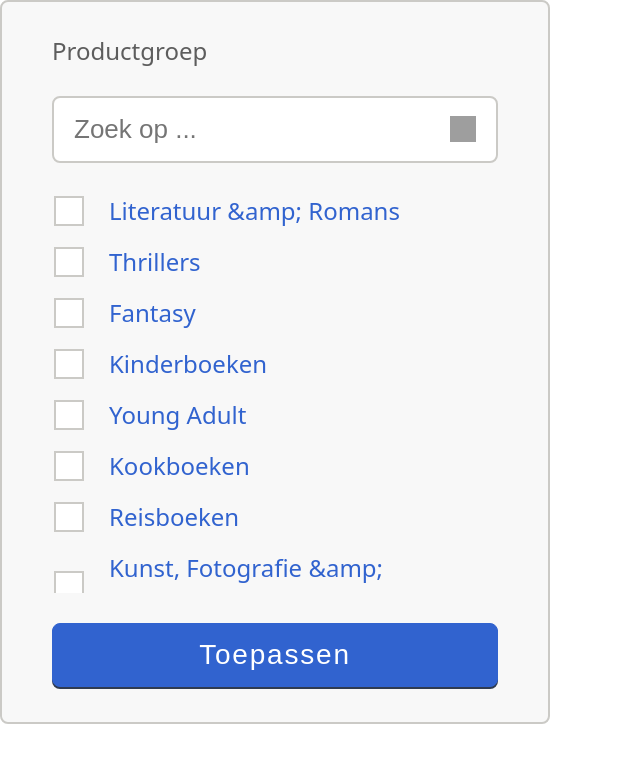
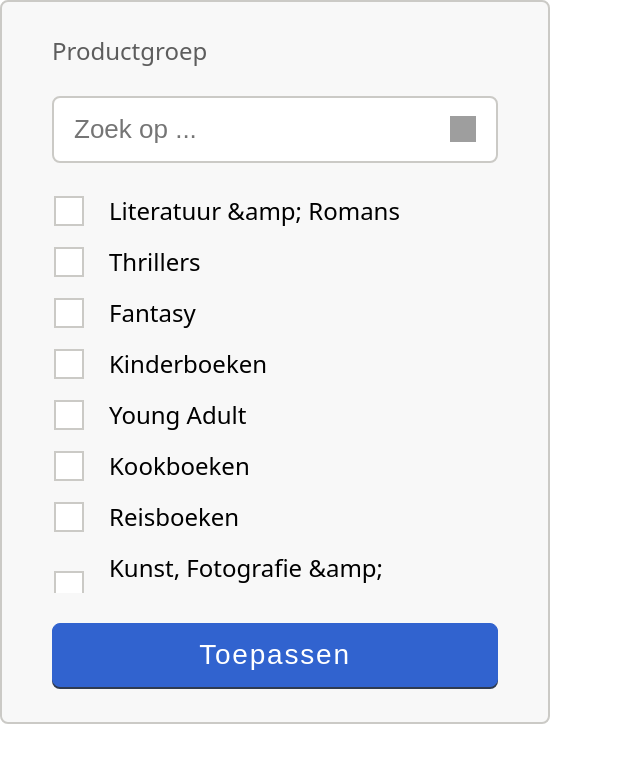
Before and after one commit to AlessandraPetry/Multi-Select-Filter, a React (Vite) app: page / in a window 1280 px wide. Shown: the top 762 px of the page, without its empty margins (0-640 px from the left). Built offline with nearby package versions, Linux system fonts and the light colour scheme; grey boxes are pictures that could not be loaded.

Commit message:
fix: correct CheckboxItem label class assignment for checked state

```diff
--- a/src/components/CheckboxItem.tsx
+++ b/src/components/CheckboxItem.tsx
@@ -15,7 +15,10 @@ export const CheckboxItem = ({
   onChange,
 }: CheckboxItemProps) => {
   return (
-    <label htmlFor={id} className={clsx(styles.checkboxItem, styles.checked)}>
+    <label
+      htmlFor={id}
+      className={clsx(styles.checkboxItem, checked && styles.checked)}
+    >
       <input
         id={id}
         type="checkbox"
```
